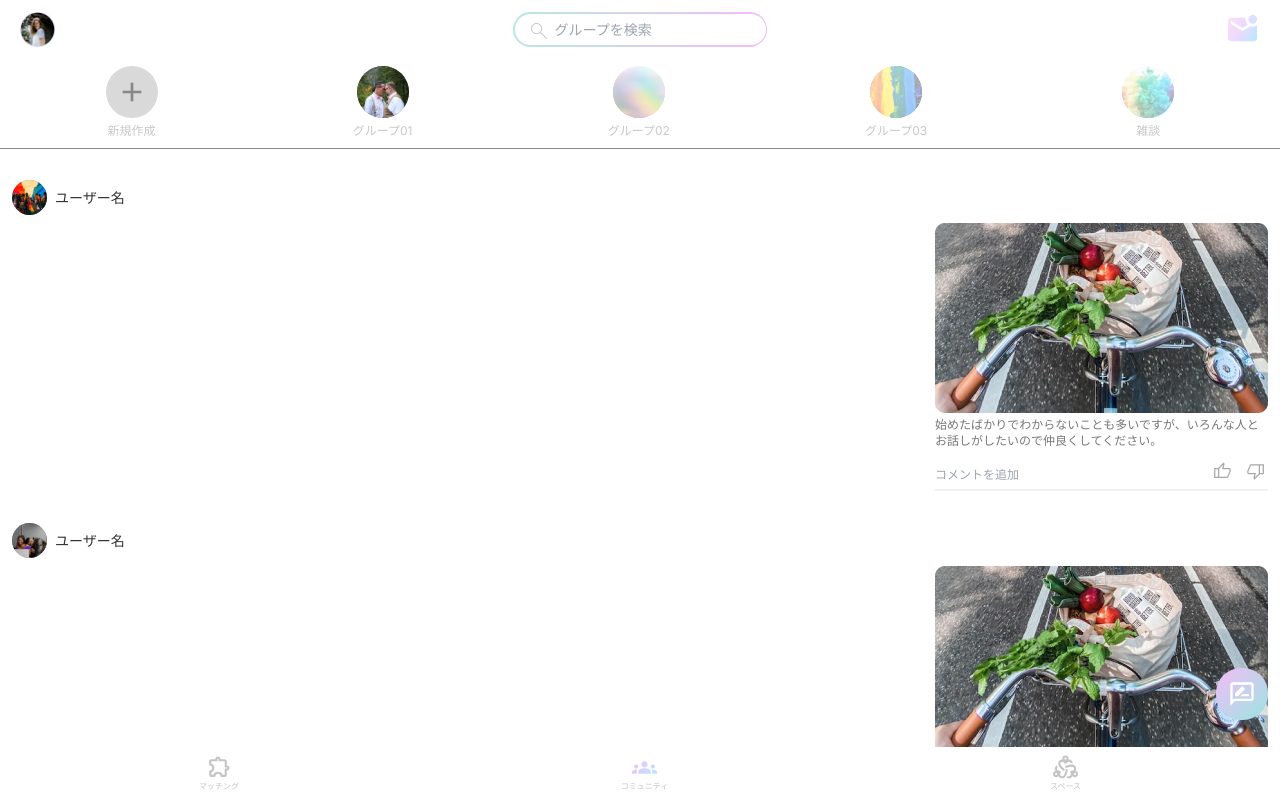
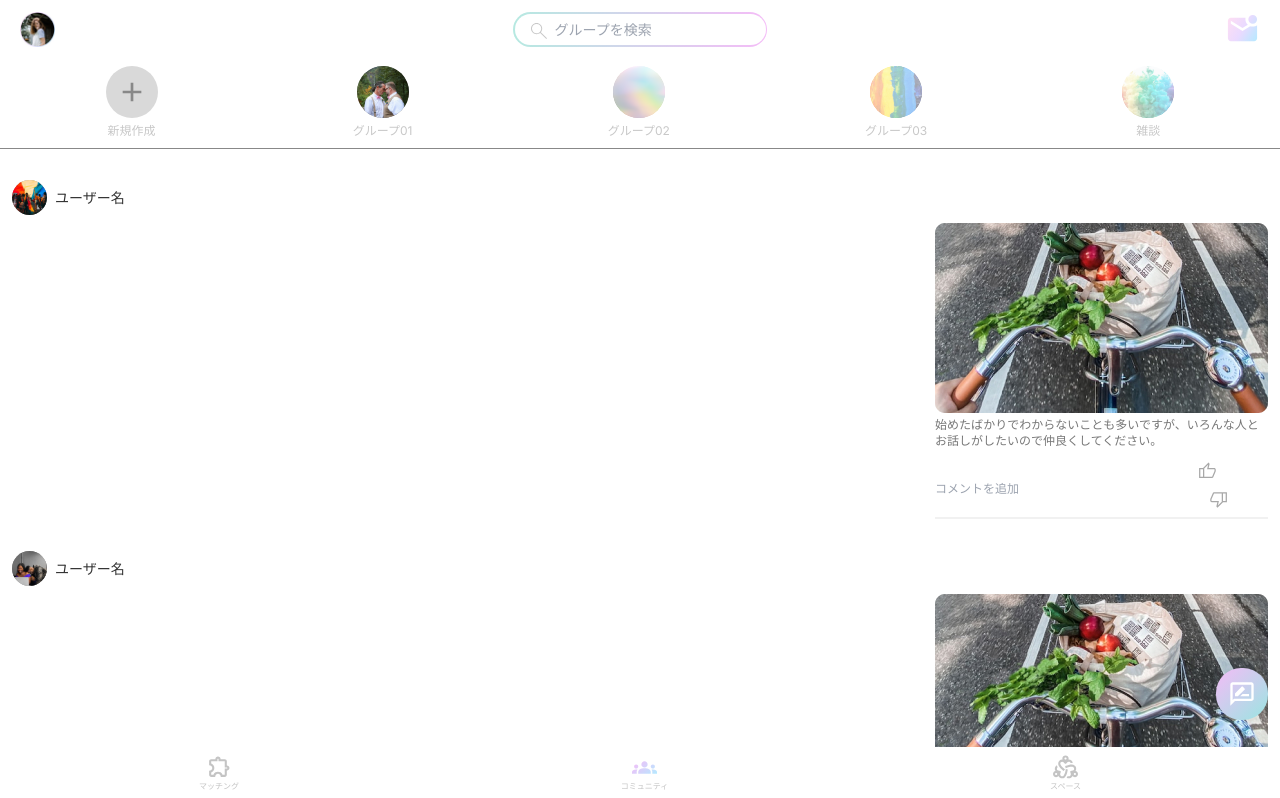
Before and after one commit to kusanohatsumi/CIC, a Next.js app: page /community in a window 1280 px wide. Shown: the top 798 px of the page. Built offline with nearby package versions, Linux system fonts and the light colour scheme.

Commit message:
Update globals.css

```diff
--- a/src/app/globals.css
+++ b/src/app/globals.css
@@ -200,6 +200,7 @@ section {
 }
 .evaluation > input {
   appearance: none;
+  padding-right:8px;
 }
 .good::before {
   content: "";
```
